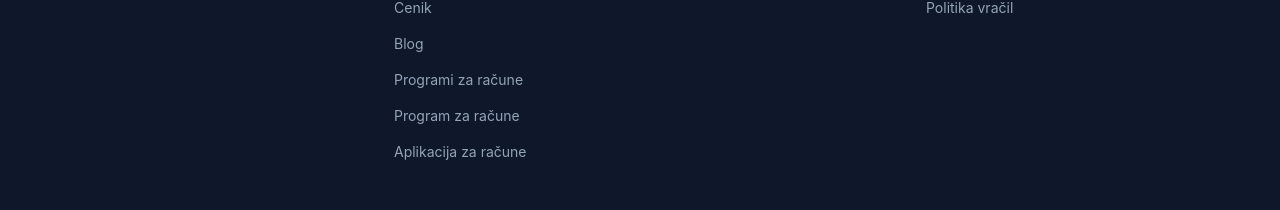
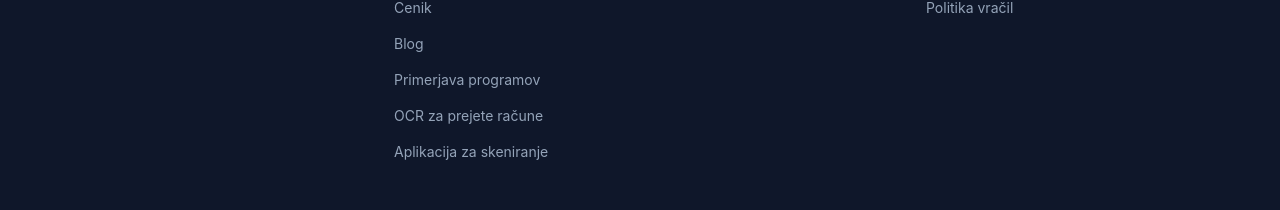
Before and after one commit to pako999/invoice-picture, a Next.js app: page / in a window 1280 px wide. Shown: the part 6388-6598 px from the top of the page. Built offline with nearby package versions, Linux system fonts and the light colour scheme; no server answers.

Commit message:
Clarify distinct invoice SEO links in footer

```diff
--- a/components/footer.tsx
+++ b/components/footer.tsx
@@ -87,9 +87,9 @@ export function Footer() {
     { label: t.productBlog,         href: localeUrl(locale, "blog") },
     ...(locale === "sl"
       ? [
-          { label: "Programi za račune", href: "/programi-za-racune" },
-          { label: "Program za račune", href: "/program-za-racune" },
-          { label: "Aplikacija za račune", href: "/aplikacija-za-racune" },
+          { label: "Primerjava programov", href: "/programi-za-racune" },
+          { label: "OCR za prejete račune", href: "/program-za-racune" },
+          { label: "Aplikacija za skeniranje", href: "/aplikacija-za-racune" },
         ]
       : []),
   ];
```
